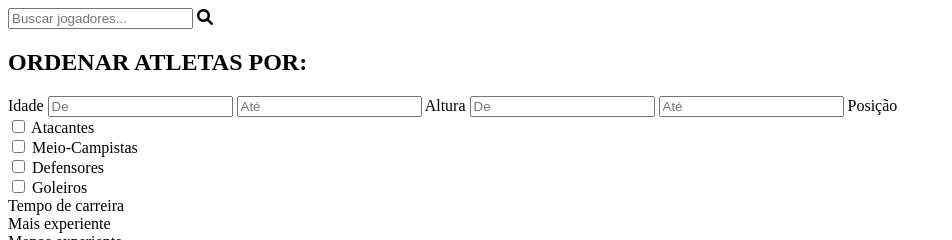
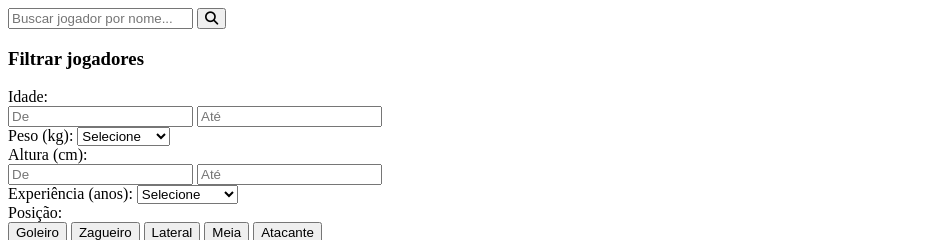
Before and after one commit to TCC-Nexa-Luminy/FutLink, a PHP site: page /futlink/buscaJogadores.php in a window 1280 px wide. Shown: the top 240 px of the page, without its empty margins (0-952 px from the left). Run offline with PHP 8.4, Linux system fonts and the light colour scheme; some libraries are stand-ins or nearby versions.

Commit message:
Página buscar jogadores

```diff
--- a/app/views/buscaJogadores.php
+++ b/app/views/buscaJogadores.php
@@ -1,57 +1,146 @@
 <?php include("../views/topo.php"); ?>
 
 <html lang="pt-br">
-<link rel="stylesheet" href="../../public/css/buscaJogadores.css">
-<title>Buscar Jogadores</title>
+<head>
+    <link rel="stylesheet" href="../../public/css/buscaJogadores.css">
+    <title>Buscar Jogadores</title>
+    <link rel="stylesheet" href="https://cdnjs.cloudflare.com/ajax/libs/font-awesome/6.5.0/css/all.min.css" />
+</head>
 <body>
     <div class="container">
 
-        <div class="barra-pesquisa">
-        <input type="text" placeholder="Buscar jogadores...">
-        <i class="fa fa-search"></i>
+        <div class="barraPesquisa">
+            <div class="pesquisaContainer">
+                <input type="text" placeholder="Buscar jogador por nome..." />
+                <button><i class="fas fa-search"></i></button>
+            </div>
         </div>
 
-        <div class="content">
+        <div class="conteudo">
             <div class="filtros">
-                <h2>ORDENAR ATLETAS POR:</h2>
+                <h3>Filtrar jogadores</h3>
 
-                <label>Idade</label>
-                <input type="number" placeholder="De">
-                <input type="number" placeholder="Até">
-
-                <label>Altura</label>
-                <input type="number" placeholder="De">
-                <input type="number" placeholder="Até">
-
-                <label>Posição</label>
-                <div class="checkbox-group">
-                    <div><input type="checkbox"> Atacantes</div>
-                    <div><input type="checkbox"> Meio-Campistas</div>
-                    <div><input type="checkbox"> Defensores</div>
-                    <div><input type="checkbox"> Goleiros</div>
+                <div class="filtro">
+                    <label>Idade:</label>
+                    <div class="faixa">
+                        <input type="number" placeholder="De" id="idadeMin" min=0>
+                        <input type="number" placeholder="Até" id="idadeMax" min=0>
+                    </div>
                 </div>
 
-                <label>Tempo de carreira</label>
-                <div class="detalhes-carreira">
-                    <div> Mais experiente</div>
-                    <div>Menos experiente</div>
+                <div class="filtro">
+                    <label>Peso (kg):</label>
+                    <select id="peso">
+                        <option value="">Selecione</option>
+                        <option value="asc">Menor peso</option>
+                        <option value="desc">Maior peso</option>
+                    </select>
                 </div>
 
-                <label>Popularidade</label>
-                <div class="radio-group">
-                    <div><input type="radio" name="popularidade"> Mais popular primeiro</div>
-                    <div><input type="radio" name="popularidade"> Menos popular primeiro</div>
+                <div class="filtro">
+                    <label>Altura (cm):</label>
+                    <div class="faixa">
+                        <input type="number" placeholder="De" id="altura_min" min=0>
+                        <input type="number" placeholder="Até" id="altura_max" min=0>
+                    </div>
+                </div>
+
+                <div class="filtro">
+                    <label>Experiência (anos):</label>
+                    <select id="experiencia">
+                        <option value="">Selecione</option>
+                        <option value="asc">Menor tempo</option>
+                        <option value="desc">Maior tempo</option>
+                    </select>
+                </div>
+
+                <div class="filtro">
+                    <label>Posição:</label>
+                    <div class="posicoes">
+                        <button type="button">Goleiro</button>
+                        <button type="button">Zagueiro</button>
+                        <button type="button">Lateral</button>
+                        <button type="button">Meia</button>
+                        <button type="button">Atacante</button>
+                    </div>
                 </div>
             </div>
 
-            <div class="grade-cards">
-                <div class="card-jogadores"><span>Representante, 17</span></div>
-                <div class="card-jogadores"><span>Lanches, 42</span></div>
-                <div class="card-jogadores"><span>Henrique, 19</span></div>
-                <div class="card-jogadores"><span>Gótico, 17</span></div>
-                <div class="card-jogadores"><span>Buzeria, 17</span></div>
-                <div class="card-jogadores"><span>Gabriel Nazi, 16</span></div>
+            <div class="jogadorGrid">
+                <div class="jogadorCard">
+                    <img src="../../public/images/bambu.png" alt="Foto do jogador">
+                    <div class="nome-idade">
+                        <span class="nome">Robson Bambu</span>
+                        <span class="idade">Idade: 22</span>
+                    </div>
+                </div>
+
+                <div class="jogadorCard">
+                    <img src="../../public/images/felixTorres.png" alt="Foto do jogador">
+                    <div class="nome-idade">
+                        <span class="nome">Felix Torres</span>
+                        <span class="idade">Idade: 16</span>
+                    </div>
+                </div>
+
+                <div class="jogadorCard">
+                    <img src="../../public/images/luan.png" alt="Foto do jogador">
+                    <div class="nome-idade">
+                        <span class="nome">Rei da America 2017</span>
+                        <span class="idade">Idade: 22</span>
+                    </div>
+                </div>
+
+                <div class="jogadorCard">
+                    <img src="player-photo.jpg" alt="Foto do jogador">
+                    <div class="nome-idade">
+                        <span class="nome">João Silva</span>
+                        <span class="idade">Idade: 22</span>
+                    </div>
+                </div>
+
+                <div class="jogadorCard">
+                    <img src="player-photo.jpg" alt="Foto do jogador">
+                    <div class="nome-idade">
+                        <span class="nome">João Silva</span>
+                        <span class="idade">Idade: 22</span>
+                    </div>
+                </div>
+
+                <div class="jogadorCard">
+                    <img src="player-photo.jpg" alt="Foto do jogador">
+                    <div class="nome-idade">
+                        <span class="nome">João Silva</span>
+                        <span class="idade">Idade: 22</span>
+                    </div>
+                </div>
+
+                <div class="jogadorCard">
+                    <img src="player-photo.jpg" alt="Foto do jogador">
+                    <div class="nome-idade">
+                        <span class="nome">João Silva</span>
+                        <span class="idade">Idade: 22</span>
+                    </div>
+                </div>
+
+                <div class="jogadorCard">
+                    <img src="player-photo.jpg" alt="Foto do jogador">
+                    <div class="nome-idade">
+                        <span class="nome">João Silva</span>
+                        <span class="idade">Idade: 22</span>
+                    </div>
+                </div>
+
+                <div class="jogadorCard">
+                    <img src="player-photo.jpg" alt="Foto do jogador">
+                    <div class="nome-idade">
+                        <span class="nome">João Silva</span>
+                        <span class="idade">Idade: 22</span>
+                    </div>
+                </div>
+
             </div>
         </div>
     </div>
 </body>
+</html>
```
Also changed, not shown: public/css/buscaJogadores.css (+195 -39 lines), public/images/bambu.png (added), public/images/felixTorres.png (added), public/images/luan.png (added).
